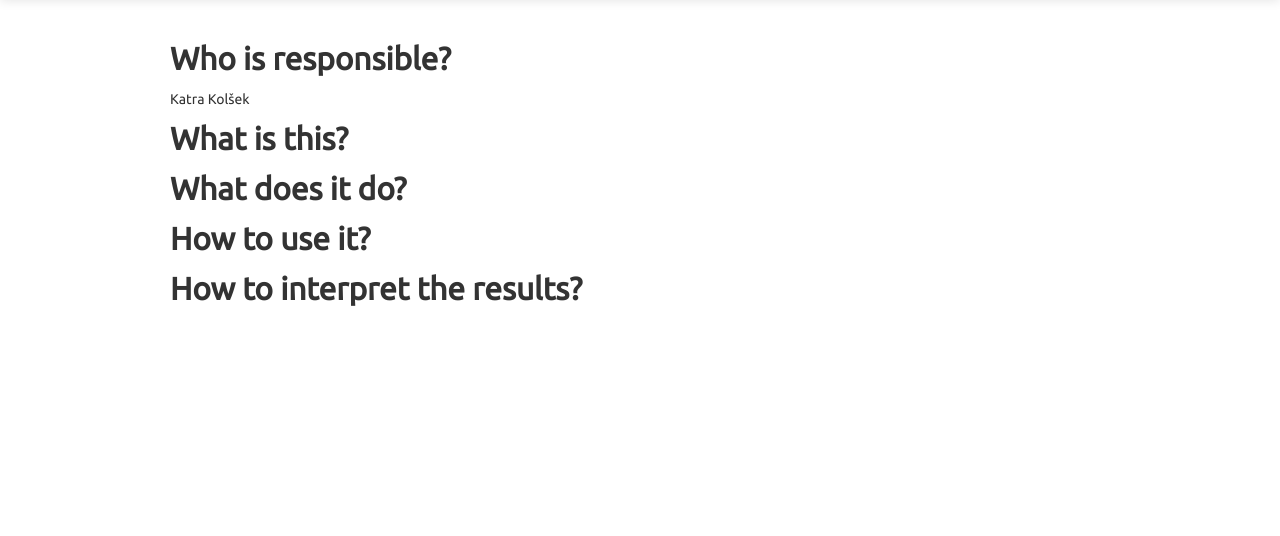
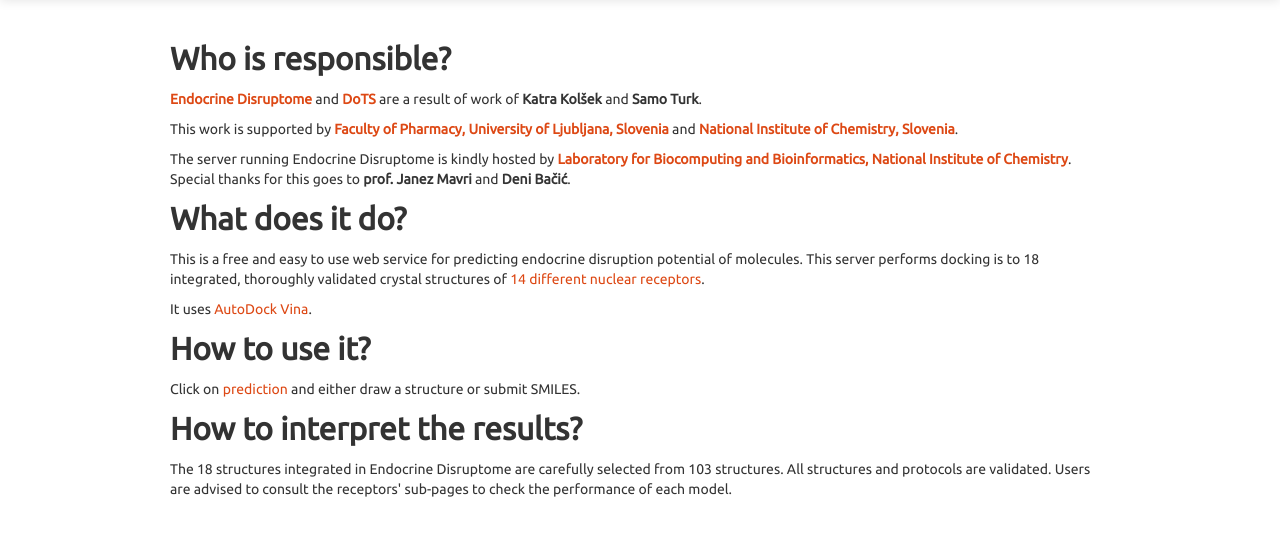
Before and after one commit to katrakolsek/DoTS, a Django app: page /about in a window 1280 px wide. Shown: the part 41-577 px from the top of the page. Run offline with Django 3.2, Linux system fonts and the light colour scheme; data comes from the database, SQL or seed files in the repository; parts of the project's set-up code (start-up, migrations or seed data) failed here and were passed over; some libraries are stand-ins or nearby versions.

Commit message:
Typos, cosmetic changes

```diff
--- a/DoTS/templates/about.html
+++ b/DoTS/templates/about.html
@@ -2,13 +2,16 @@
 {% block content %}
 <div class="about">
 <h2>Who is responsible?</h2>
-Katra Kolšek
-<h2>What is this?</h2>
+<p><a href="/"><strong>Endocrine Disruptome</strong></a> and <a href="https://github.com/katrakolsek/DoTS"><strong>DoTS</strong></a> are a result of work of <strong>Katra Kolšek</strong> and <strong>Samo Turk</strong>.</p>
+<p>This work is supported by <strong><a href="http://www.ffa.uni-lj.si/">Faculty of Pharmacy, University of Ljubljana, Slovenia</a></strong> and <strong><a href="http://www.ki.si/">National Institute of Chemistry, Slovenia</a></strong>.</p>
+<p>The server running Endocrine Disruptome is kindly hosted by <strong><a href="http://www.ki.si/en/research-departments/l01-laboratory-for-biocomputing-and-bioinformatics/">Laboratory for Biocomputing and Bioinformatics, National Institute of Chemistry</a></strong>. Special thanks for this goes to <strong>prof. Janez Mavri</strong> and <strong>Deni Bačić</strong>.</p>
 
 <h2>What does it do?</h2>
-
+<p>This is a free and easy to use web service for predicting endocrine disruption potential of molecules. This server performs docking is to 18 integrated, thoroughly validated crystal structures of <a href="/receptors">14 different nuclear receptors</a>.</p>
+<p>It uses <a href="http://autodock.scripps.edu/">AutoDock Vina</a>.</p>
 <h2>How to use it?</h2>
-
+<p>Click on <a href="/prediction">prediction</a> and either draw a structure or submit SMILES.</p>
 <h2>How to interpret the results?</h2>
+<p>The 18 structures integrated in Endocrine Disruptome are carefully selected from 103 structures. All structures and protocols are validated. Users are advised to consult the receptors' sub-pages to check the performance of each model.</p>
 </div>
 {% endblock %}
--- a/DoTS/templates/docking.html
+++ b/DoTS/templates/docking.html
@@ -36,7 +36,7 @@
 }
 </style>
 <div>
-<h2>Docking prediction "{{docking.uniquestring}}"</h2>
+<h3>Docking prediction "{{docking.uniquestring}}"</h3>
 </div>
 
 <div class="prop">
--- a/DoTS/templates/index.html
+++ b/DoTS/templates/index.html
@@ -1,8 +1,8 @@
 {% extends "base.html" %}
 {% block content %}
 <div class="text-center">
-<h1 class="page-header welcome-header">Welcome to <a href="/prediction.html">ENDOCRINE DISRUPTOSOM</a></h1>
-<h2 class="page-header">Here you can predict endocrine action of your molecules against 18 stuctures, belonging to 14 nuclear receptors.</h2>
+<h1 class="page-header welcome-header">Welcome to <a href="/prediction.html">ENDOCRINE DISRUPTOME</a></h1>
+<h2 class="page-header">Here you can predict endocrine action of your molecules against 18 structures, belonging to 14 nuclear receptors.</h2>
 <p>
   <a class="btn btn-large btn-primary" type="button" href="/prediction.html">Go to prediction page</a>
 </p>
--- a/DoTS/templates/prediction.html
+++ b/DoTS/templates/prediction.html
@@ -63,11 +63,12 @@
 </fieldset>
 </div>
 <br>
+<p><strong>Or:</strong></p>
 <div class="form">
 <form action="" method="post">
 {% csrf_token %}
     <fieldset>
-    <label>Or input SMILES:</label>
+    <label>Input SMILES:</label>
     {{form.smiles}}
     {{form.name}}
     <span class="help-block">Please input valid SMILES of your molecule, name is optional.</span>
--- a/DoTS/templates/receptor.html
+++ b/DoTS/templates/receptor.html
@@ -7,7 +7,7 @@
 </div>
 
 <div class="description">
-<p>{{receptor.description}}</p>
+<p>{{receptor.description|safe}}</p>
 </div>
 
 <div class="performance">
--- a/DoTS/templates/receptors.html
+++ b/DoTS/templates/receptors.html
@@ -14,8 +14,8 @@
 {% for receptor in allreceptors %}
 <section id="{{receptor.id}}">
 <h3><a href="/receptor/{{receptor.id}}">{{receptor.name}} ({{receptor.abbreviation}})</a></h3>
-<p>{{receptor.description}}</p>
-<p><em>Files: </em>{{receptor.pdbqt}}, {{receptor.conf}}, {{receptor.pdbqt_an}}, {{receptor.conf_an}}</p>
+<p>{{receptor.description|safe}}</p>
+<!--<p><em>Files: </em>{{receptor.pdbqt}}, {{receptor.conf}}, {{receptor.pdbqt_an}}, {{receptor.conf_an}}</p>-->
 </section>
 <hr>
 {% endfor%}
```
